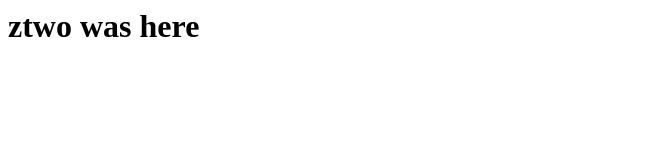
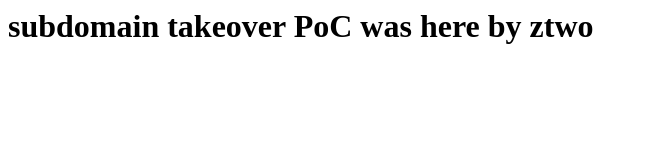
Before and after one commit to ztwo-dev/test, a plain HTML site: page index.html in a window 1280 px wide. Shown: the whole page, without its empty margins (0-648 px from the left). Drawn offline with Linux system fonts and the light colour scheme.

Commit message:
Update index.html

```diff
--- a/index.html
+++ b/index.html
@@ -1 +1 @@
-<h1> ztwo was here</h1>
+<h1>subdomain takeover PoC was here by ztwo</h1>
```
